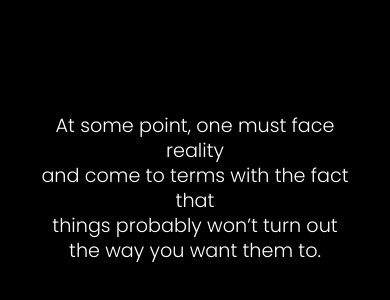
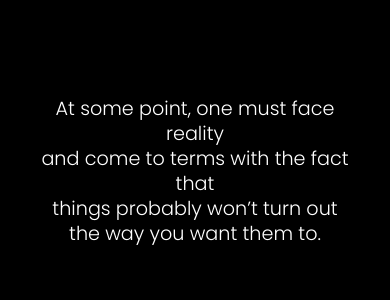
Before and after one commit to CodeMayhemByAJO/nope2, a website: page index.html in a window 390 px wide. Shown: the part 246-546 px from the top of the page. Drawn offline with Linux system fonts and the light colour scheme.

Commit message:
Some changes

```diff
--- a/index.html
+++ b/index.html
@@ -62,7 +62,7 @@
                 font-size: 1.2rem;
                 line-height: 1.3;
                 max-width: 90%;
-                margin-top: -5px;
+                margin-top: -40px;
             }
         }
     </style>
```
